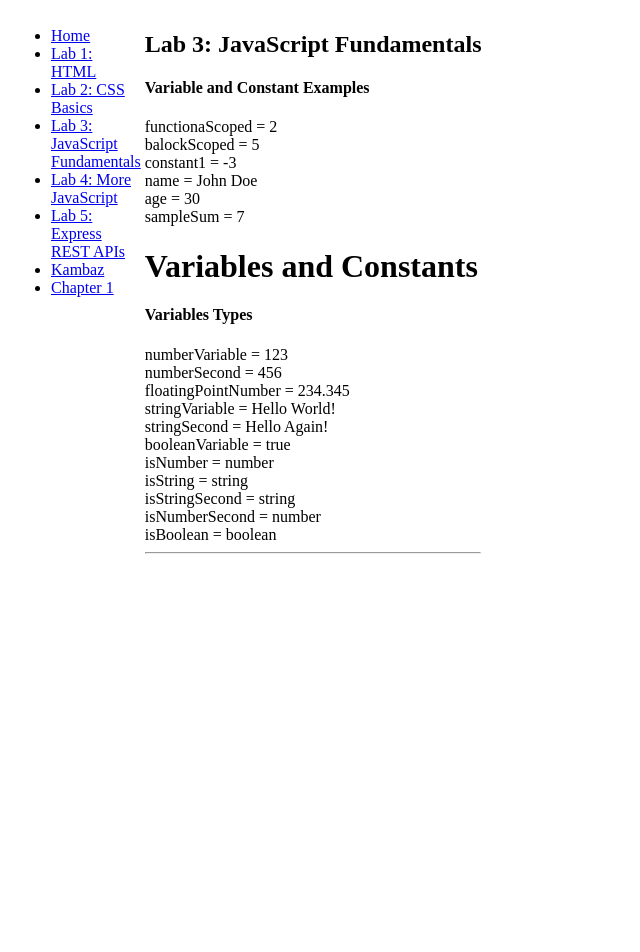
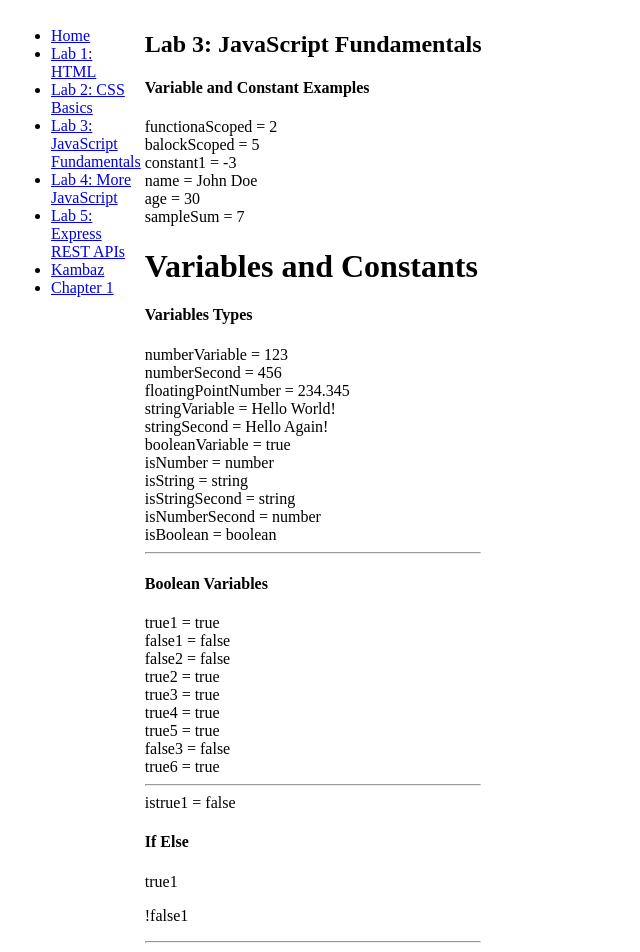
Before and after one commit to Fixlei/kambaz-next-js, a Next.js app: page /labs/lab3 in a window 1280 px wide. Shown: the top 952 px of the page, without its empty margins (0-640 px from the left). Before the commit the page ends 800 px from the top, so only its background shows below. Built offline with nearby package versions, Linux system fonts and the light colour scheme.

Commit message:
lab3 boolean Var +  if-else

```diff
--- /dev/null
+++ b/app/labs/lab3/BooleanVariables.tsx
@@ -0,0 +1,56 @@
+//To practice with Boolean data types, create
+//a component called BooleanVariables and import it in the Lab 3 component.
+export default function BooleanVariables() {
+  //eslint-disable-next-line prefer-const
+  let numberVariable = 123,
+    //eslint-disable-next-line prefer-const
+    floatingPointNumber = 234.345;
+  //eslint-disable-next-line prefer-const
+  let true1 = true,
+    //eslint-disable-next-line prefer-const
+    false1 = false;
+  //eslint-disable-next-line prefer-const
+  let false2 = true1 && false1;
+  //eslint-disable-next-line prefer-const
+  let true2 = true1 || false1;
+  //eslint-disable-next-line prefer-const
+  let true3 = !false2;
+  //eslint-disable-next-line prefer-const
+  let true4 = numberVariable === 123;
+  //eslint-disable-next-line prefer-const
+  let true5 = floatingPointNumber !== 321.432;
+  //eslint-disable-next-line prefer-const
+  let false3 = numberVariable < 100;
+  //eslint-disable-next-line prefer-const
+  let stringVar1 = "Hello World!";
+  //eslint-disable-next-line prefer-const
+  let stringVar2 = "Hello world!";
+  //eslint-disable-next-line prefer-const
+  let isTrue1 = stringVar1 === stringVar2;
+  // With AI: sample comparison
+  const true6 = numberVariable !== 0;
+  return (
+    <div id="wd-boolean-variables">
+      <h4>Boolean Variables</h4>
+      true1 = {true1 + ""}
+      <br />
+      false1 = {false1 + ""}
+      <br />
+      false2 = {false2 + ""}
+      <br />
+      true2 = {true2 + ""}
+      <br />
+      true3 = {true3 + ""}
+      <br />
+      true4 = {true4 + ""}
+      <br />
+      true5 = {true5 + ""}
+      <br />
+      false3 = {false3 + ""}
+      <br />
+      true6 = {true6 + ""}
+      <hr />
+      istrue1 = {isTrue1 + ""}
+    </div>
+  );
+}
--- /dev/null
+++ b/app/labs/lab3/IfElse.tsx
@@ -0,0 +1,17 @@
+//Conditional expressions allow scripts to make decisions
+//based on predicates that compare values and variables.
+
+export default function IfElse() {
+  //eslint-disable-next-line prefer-const
+  let true1 = true,
+    //eslint-disable-next-line prefer-const
+    false1 = false;
+  return (
+    <div id="wd-if-else">
+      <h4>If Else</h4>
+      {true1 && <p>true1</p>}
+      {!false1 ? <p>!false1</p> : <p>false1</p>}
+      <hr />
+    </div>
+  );
+}
--- a/app/labs/lab3/page.tsx
+++ b/app/labs/lab3/page.tsx
@@ -1,5 +1,7 @@
 import VariablesAndConstants from "./VariablesAndConstants";
 import VariableTypes from "./VariableTypes";
+import BooleanVariables from "./BooleanVariables";
+import IfElse from "./IfElse";
 
 export default function Lab3() {
   return (
@@ -8,6 +10,8 @@
       {/* Add your JavaScript examples here */}
       <VariablesAndConstants />
       <VariableTypes />
+      <BooleanVariables />
+      <IfElse />
     </div>
   );
 }
```
Also changed, not shown: 1 other file (tests, documents, lock files or other folders).
